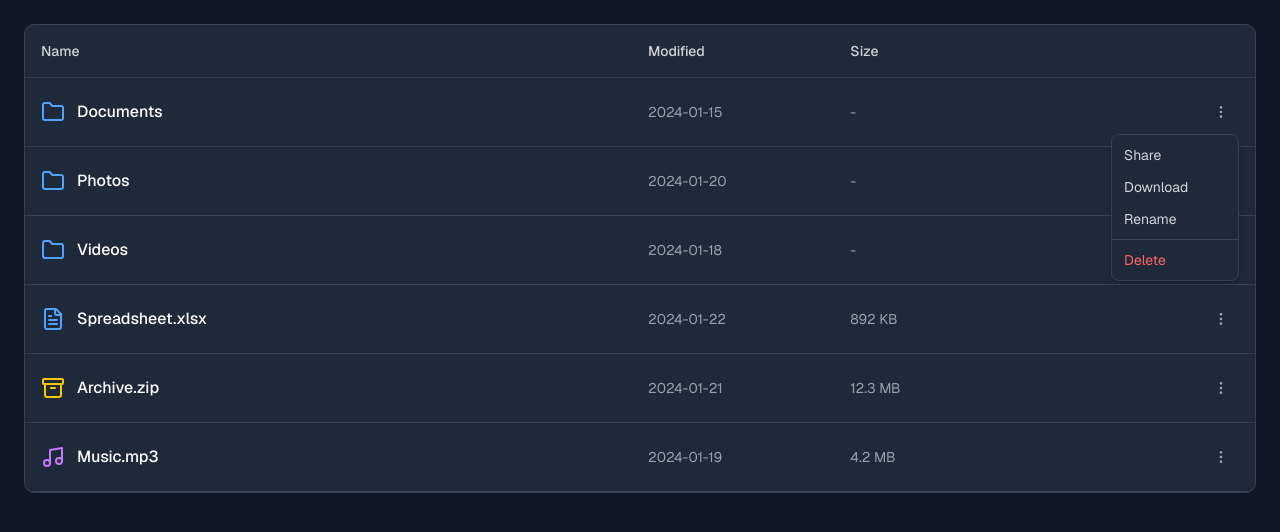
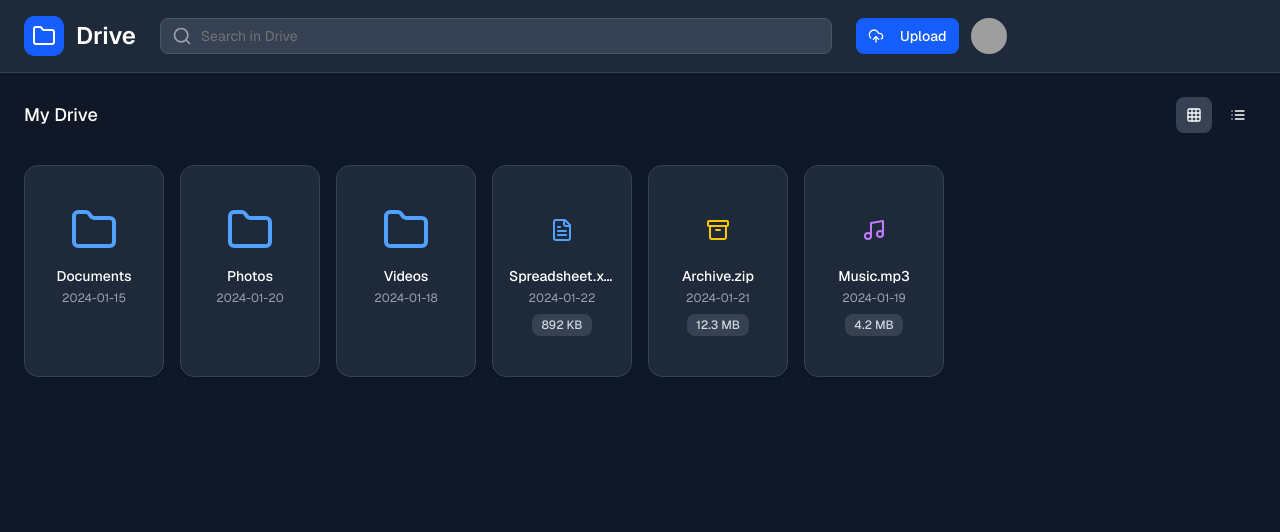
Before and after one commit to olamideakintayo/google-drive-app, a Next.js app: page / in a window 1280 px wide. Both pictures are taken after a click on the button 1220 px from the left and 112 px from the top of the page. Shown: the top 532 px of the page. Built offline with nearby package versions, Linux system fonts and the light colour scheme; grey boxes are pictures that could not be loaded.

Commit message:
fix string error

```diff
--- a/src/app/page.tsx
+++ b/src/app/page.tsx
@@ -35,6 +35,7 @@ import {
 } from "~/components/ui/breadcrumb"
 import { Badge } from "~/components/ui/badge"
 
+// Mock data structure
 const mockData = {
   root: {
     id: "root",
@@ -178,13 +179,20 @@ const mockData = {
 
 const getFileIcon = (fileType: string) => {
   switch (fileType) {
-    case "image": return <ImageIcon className="w-6 h-6 text-blue-400" />
-    case "video": return <Video className="w-6 h-6 text-red-400" />
-    case "audio": return <Music className="w-6 h-6 text-purple-400" />
-    case "pdf": return <FileText className="w-6 h-6 text-red-400" />
-    case "document": return <FileText className="w-6 h-6 text-blue-400" />
-    case "archive": return <Archive className="w-6 h-6 text-yellow-400" />
-    default: return <FileText className="w-6 h-6 text-gray-400" />
+    case "image":
+      return <ImageIcon className="w-6 h-6 text-blue-400" />
+    case "video":
+      return <Video className="w-6 h-6 text-red-400" />
+    case "audio":
+      return <Music className="w-6 h-6 text-purple-400" />
+    case "pdf":
+      return <FileText className="w-6 h-6 text-red-400" />
+    case "document":
+      return <FileText className="w-6 h-6 text-blue-400" />
+    case "archive":
+      return <Archive className="w-6 h-6 text-yellow-400" />
+    default:
+      return <FileText className="w-6 h-6 text-gray-400" />
   }
 }
 
@@ -220,7 +228,9 @@ export default function GoogleDriveClone() {
   const [searchQuery, setSearchQuery] = useState("")
 
   const getCurrentFolder = () => {
-    if (currentPath.length === 1 && currentPath[0] === "root") return mockData.root
+    if (currentPath.length === 1 && currentPath[0] === "root") {
+      return mockData.root
+    }
 
     let current = mockData.root
     for (let i = 1; i < currentPath.length; i++) {
@@ -241,12 +251,13 @@ export default function GoogleDriveClone() {
     setCurrentPath(currentPath.slice(0, index + 1))
   }
 
-  const handleFileClick = (url?: string) => {
-    if (!url) return
+  const handleFileClick = (url: string) => {
+    // In a real app, this would open or download the file
     window.open(url, "_blank")
   }
 
   const handleUpload = () => {
+    // Mock upload functionality
     alert("Upload functionality would be implemented here!")
   }
 
@@ -255,19 +266,118 @@ export default function GoogleDriveClone() {
 
   return (
     <div className="min-h-screen bg-gray-900 text-white">
-      {/* ... header omitted for brevity ... */}
+      {/* Header */}
+      <header className="bg-gray-800 border-b border-gray-700 px-6 py-4">
+        <div className="flex items-center gap-6">
+          <div className="flex items-center gap-3">
+            <div className="w-10 h-10 bg-blue-600 rounded-lg flex items-center justify-center">
+              <Folder className="w-6 h-6 text-white" />
+            </div>
+            <span className="text-2xl font-semibold text-white">Drive</span>
+          </div>
+
+          <div className="flex-1 max-w-2xl">
+            <div className="relative">
+              <Search className="absolute left-3 top-1/2 transform -translate-y-1/2 text-gray-400 w-5 h-5" />
+              <Input
+                placeholder="Search in Drive"
+                className="pl-10 bg-gray-700 border-gray-600 text-white placeholder-gray-400 focus:bg-gray-600 focus:border-gray-500"
+                value={searchQuery}
+                onChange={(e) => setSearchQuery(e.target.value)}
+              />
+            </div>
+          </div>
+
+          <div className="flex items-center gap-3">
+            <Button onClick={handleUpload} className="bg-blue-600 hover:bg-blue-700 text-white">
+              <CloudUpload className="w-4 h-4 mr-2" />
+              Upload
+            </Button>
+            <Avatar className="w-9 h-9">
+              <AvatarImage src="/placeholder-user.jpg" />
+              <AvatarFallback className="bg-gray-600 text-white">JD</AvatarFallback>
+            </Avatar>
+          </div>
+        </div>
+      </header>
+
+      {/* Main Content */}
       <main className="p-6">
-        {/* ... breadcrumbs omitted for brevity ... */}
+        {/* Breadcrumbs and Toolbar */}
+        <div className="flex items-center justify-between mb-8">
+          <div className="flex-1">
+            <Breadcrumb>
+              <BreadcrumbList>
+                {breadcrumbs.map((crumb, index) => (
+                  <React.Fragment key={crumb.id}>
+                    <BreadcrumbItem>
+                      {index === breadcrumbs.length - 1 ? (
+                        <BreadcrumbPage className="text-white text-lg font-medium">{crumb.name}</BreadcrumbPage>
+                      ) : (
+                        <BreadcrumbLink
+                          href="#"
+                          className="text-gray-300 hover:text-white text-lg"
+                          onClick={(e) => {
+                            e.preventDefault()
+                            handleBreadcrumbClick(index)
+                          }}
+                        >
+                          {crumb.name}
+                        </BreadcrumbLink>
+                      )}
+                    </BreadcrumbItem>
+                    {index < breadcrumbs.length - 1 && <BreadcrumbSeparator className="text-gray-500" />}
+                  </React.Fragment>
+                ))}
+              </BreadcrumbList>
+            </Breadcrumb>
+          </div>
+
+          <div className="flex items-center gap-2">
+            <Button
+              variant={viewMode === "grid" ? "default" : "ghost"}
+              size="icon"
+              onClick={() => setViewMode("grid")}
+              className={viewMode === "grid" ? "bg-gray-700" : "hover:bg-gray-700"}
+            >
+              <Grid3X3 className="w-4 h-4" />
+            </Button>
+            <Button
+              variant={viewMode === "list" ? "default" : "ghost"}
+              size="icon"
+              onClick={() => setViewMode("list")}
+              className={viewMode === "list" ? "bg-gray-700" : "hover:bg-gray-700"}
+            >
+              <List className="w-4 h-4" />
+            </Button>
+          </div>
+        </div>
+
+        {/* File Grid/List */}
         {viewMode === "grid" ? (
           <div className="grid grid-cols-2 sm:grid-cols-3 md:grid-cols-4 lg:grid-cols-6 xl:grid-cols-8 gap-4">
             {filteredItems.map((item) => (
-              <Card key={item.id} onClick={() => item.type === "folder" ? handleFolderClick(item.id) : handleFileClick(item.url)}>
+              <Card
+                key={item.id}
+                className="cursor-pointer hover:bg-gray-700 transition-colors bg-gray-800 border-gray-700"
+                onClick={() => {
+                  if (item.type === "folder") {
+                    handleFolderClick(item.id)
+                  } else {
+                    handleFileClick(item.url)
+                  }
+                }}
+              >
                 <CardContent className="p-4 text-center">
                   <div className="flex justify-center mb-3">
-                    {item.type === "folder" ? <Folder className="w-12 h-12 text-blue-400" /> : getFileIcon(item.fileType)}
+                    {item.type === "folder" ? (
+                      <Folder className="w-12 h-12 text-blue-400" />
+                    ) : (
+                      <div className="w-12 h-12 flex items-center justify-center">{getFileIcon(item.fileType)}</div>
+                    )}
                   </div>
                   <p className="text-sm font-medium truncate text-white mb-1">{item.name}</p>
-                  <p className="text-xs text-gray-400">{item.modified || "-"}</p>
+                  <p className="text-xs text-gray-400">{item.modified}</p>
                   {item.size && (
                     <Badge variant="secondary" className="text-xs mt-2 bg-gray-700 text-gray-300">
                       {item.size}
@@ -289,18 +399,29 @@ export default function GoogleDriveClone() {
               <div
                 key={item.id}
                 className="grid grid-cols-12 gap-4 p-4 border-b border-gray-700 hover:bg-gray-700 cursor-pointer transition-colors"
-                onClick={() => item.type === "folder" ? handleFolderClick(item.id) : handleFileClick(item.url)}
+                onClick={() => {
+                  if (item.type === "folder") {
+                    handleFolderClick(item.id)
+                  } else {
+                    handleFileClick(item.url)
+                  }
+                }}
               >
                 <div className="col-span-6 flex items-center gap-3">
                   {item.type === "folder" ? <Folder className="w-6 h-6 text-blue-400" /> : getFileIcon(item.fileType)}
                   <span className="font-medium text-white">{item.name}</span>
                 </div>
-                <div className="col-span-2 text-gray-400 text-sm flex items-center">{item.modified || "-"}</div>
+                <div className="col-span-2 text-gray-400 text-sm flex items-center">{item.modified}</div>
                 <div className="col-span-2 text-gray-400 text-sm flex items-center">{item.size || "-"}</div>
                 <div className="col-span-2 flex justify-end items-center">
                   <DropdownMenu>
                     <DropdownMenuTrigger asChild>
-                      <Button variant="ghost" size="icon" onClick={(e) => e.stopPropagation()} className="hover:bg-gray-600">
+                      <Button
+                        variant="ghost"
+                        size="icon"
+                        onClick={(e) => e.stopPropagation()}
+                        className="hover:bg-gray-600"
+                      >
                         <MoreVertical className="w-4 h-4 text-gray-400" />
                       </Button>
                     </DropdownMenuTrigger>
@@ -317,6 +438,7 @@ export default function GoogleDriveClone() {
             ))}
           </div>
         )}
+
         {filteredItems.length === 0 && (
           <div className="text-center py-16">
             <Folder className="w-20 h-20 text-gray-600 mx-auto mb-4" />
```
